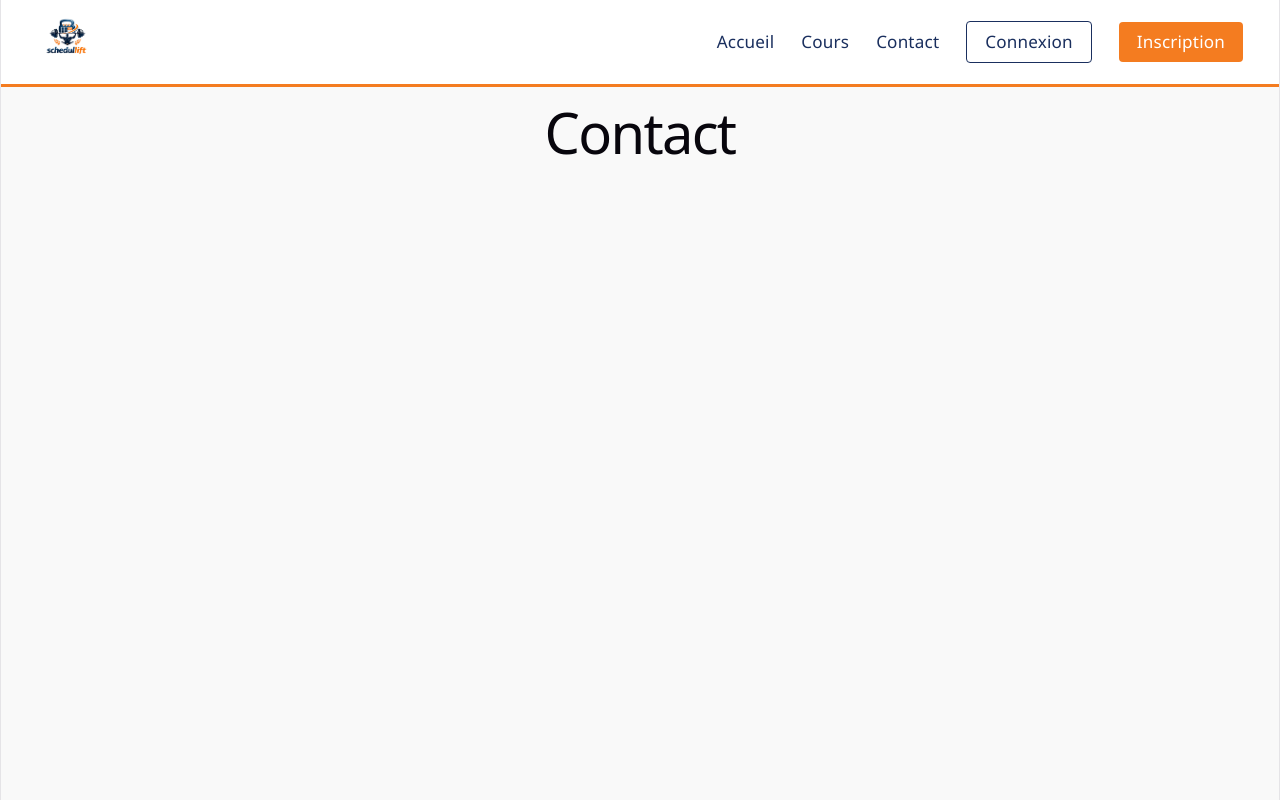
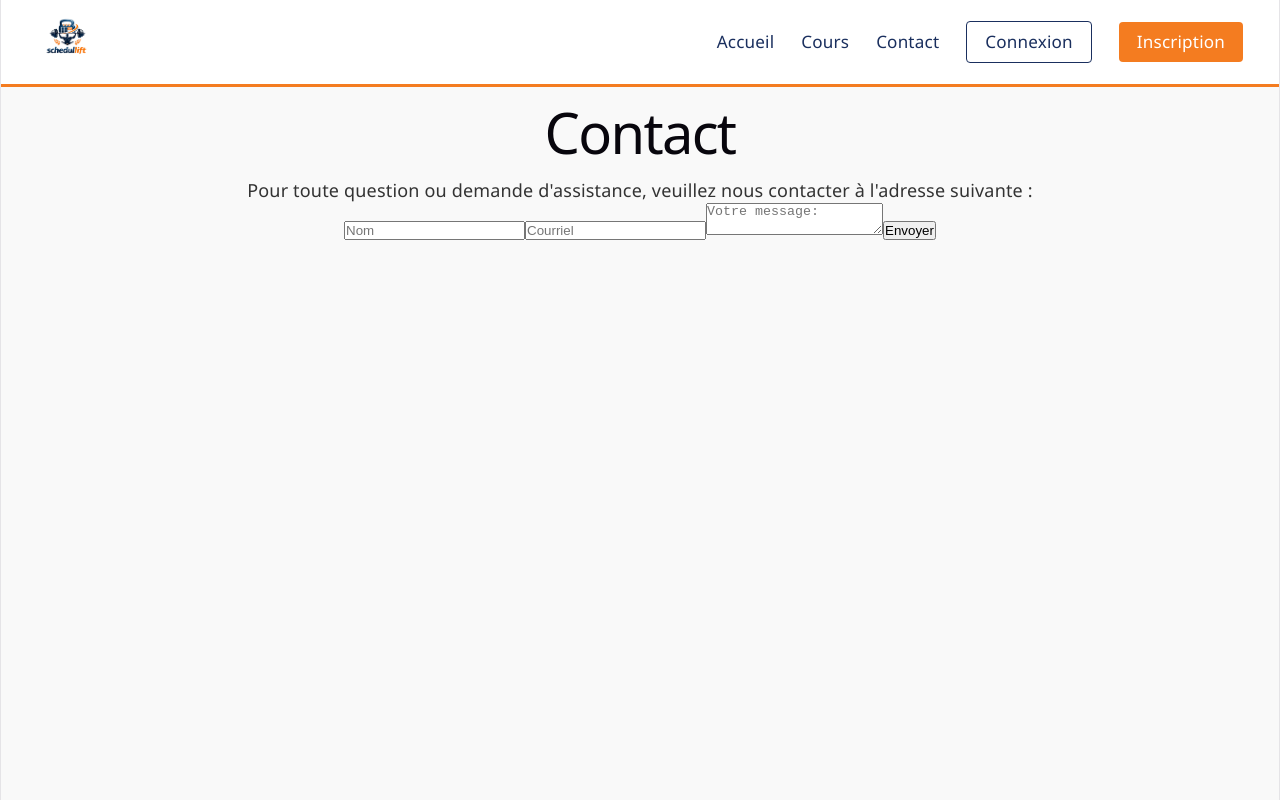
Before and after one commit to dusly007/schedulift-frontend, a React (Vite) app: page /contact in a window 1280 px wide. Built offline with nearby package versions, Linux system fonts and the light colour scheme.

Commit message:
basic placeholders

```diff
--- a/src/pages/ContactPage.tsx
+++ b/src/pages/ContactPage.tsx
@@ -1,5 +1,14 @@
 function ContactPage() {
-    return <div><h1>Contact</h1></div>;
+    return (
+    <div>
+        <h1>Contact</h1>
+        <p>Pour toute question ou demande d'assistance, veuillez nous contacter à l'adresse suivante :</p>
+            <input type="text" placeholder="Nom" />
+            <input type="email" placeholder="Courriel" />
+            <textarea placeholder="Votre message:" />
+            <button type="submit">Envoyer</button>
+    </div>
+    );
 }
 
 export default ContactPage;
--- a/src/pages/LoginPage.tsx
+++ b/src/pages/LoginPage.tsx
@@ -1,5 +1,16 @@
 function LoginPage() {
-    return <div><h1>Login</h1></div>;
+    return (
+        <div>
+            <h1>Login</h1>
+            <form>
+                <input type="email" placeholder="email" />
+                <input type="password" placeholder="Password" />
+                <button type="submit">Login</button>
+            </form>
+        </div>
+
+
+    );
 }
 
 export default LoginPage;
--- a/src/pages/SignupPage.tsx
+++ b/src/pages/SignupPage.tsx
@@ -1,5 +1,13 @@
 function SignupPage() {
-    return <div><h1>Signup</h1></div>;
+    return (
+    <div>
+        <h1>Signup</h1>
+        <form>
+            <input type="email" placeholder="Email" />
+            <input type="password" placeholder="Password" />
+            <button type="submit">Signup</button>
+        </form>
+    </div>);
 }
 
 export default SignupPage;
```
